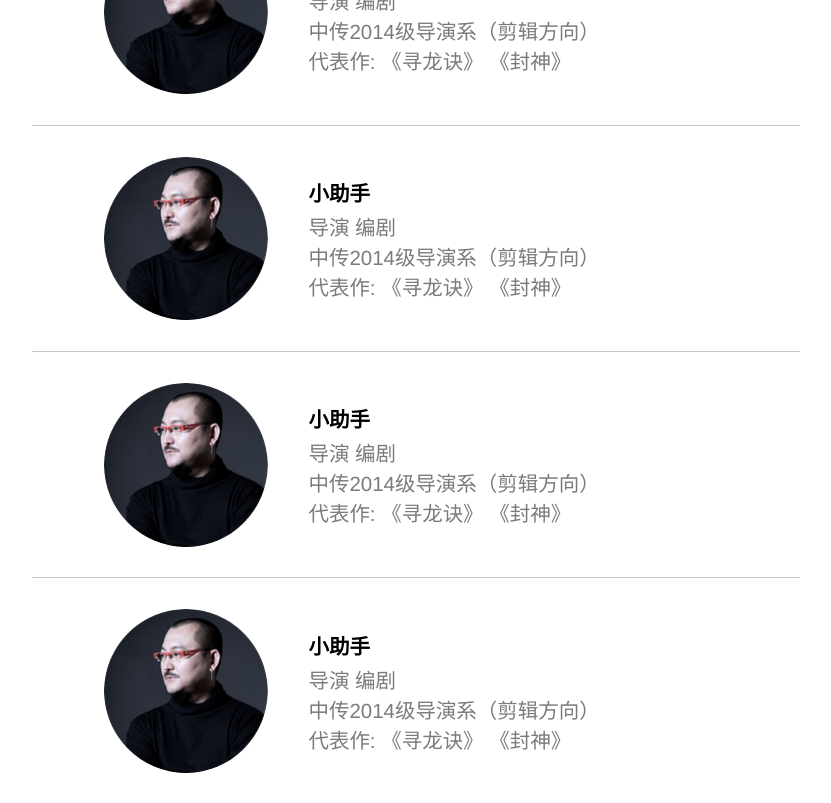
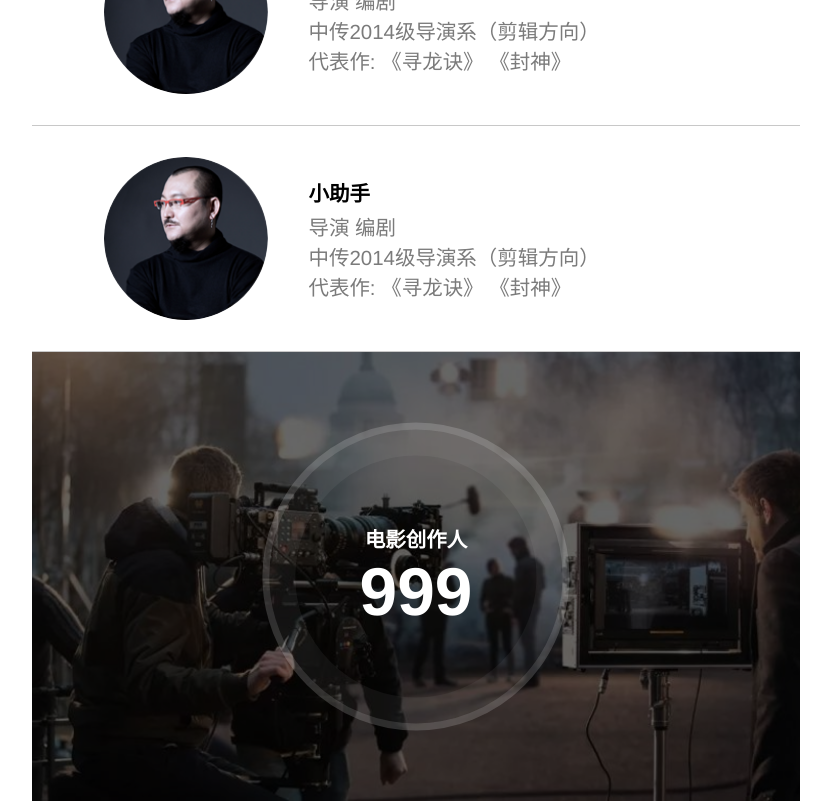
Before and after one commit to zjhch123/freelancer, a Vue app: page / in a window 1280 px wide. Shown: the part 940-1743 px from the top of the page, without its empty margins (224-1055 px from the left). Built offline with nearby package versions, Linux system fonts and the light colour scheme.

Commit message:
fix: bugs and styles

```diff
--- /dev/null
+++ b/src/components/BlockRouter.vue
@@ -0,0 +1,23 @@
+<template>
+  <router-link :to="to" class="u-block-link" :class="className">
+    <slot></slot>
+  </router-link>
+</template>
+<script>
+export default {
+  props: {
+    to: {
+      type: String,
+      required: true
+    },
+    className: {
+      type: String
+    }
+  }
+}
+</script>
+<style lang="scss" scoped>
+.u-block-link {
+  display: block;
+}
+</style>
--- a/src/components/NavBar.vue
+++ b/src/components/NavBar.vue
@@ -4,14 +4,14 @@
       <img src="../assets/nav-home.png" class="icon">
       <p class="text">首页</p>
     </router-link>
-    <router-link class="u-item u-creator" to="/creator">
+    <router-link class="u-item u-creator" to="/search?type=default">
       <img src="../assets/nav-creator.png" class="icon">
       <p class="text">创作人</p>
     </router-link>
-    <router-link class="u-item u-story" to="/story">
+    <a class="u-item u-story" href="https://mp.weixin.qq.com/mp/profile_ext?action=home&__biz=MzUzOTkyMDM1Ng==#wechat_redirect">
       <img src="../assets/nav-story.png" class="icon">
       <p class="text">故事</p>
-    </router-link>
+    </a>
     <router-link class="u-item u-me" to="/me">
       <img src="../assets/nav-me.png" class="icon">
       <p class="text">我的</p>
--- a/src/components/SearchBar.vue
+++ b/src/components/SearchBar.vue
@@ -14,6 +14,9 @@ export default {
   data: () => ({
     inputValue: ''
   }),
+  created() {
+    this.inputValue = this.defaultValue
+  },
   methods: {
     handleClick() {
       this.onClick()
@@ -30,6 +33,9 @@ export default {
     }
   },
   props: {
+    defaultValue: {
+      type: String
+    },
     onClick: {
       type: Function,
       default: () => {
@@ -72,7 +78,7 @@ export default {
     line-height: .5rem;
     text-align: center;
     background-color: #a8c6da;
-    color: black;
+    color: white;
   }
 }
 </style>
--- a/src/main.js
+++ b/src/main.js
@@ -4,6 +4,10 @@ import router from './router'
 
 Vue.config.productionTip = false
 
+router.afterEach(() => {
+  window.scrollTo(0, 0)
+})
+
 new Vue({
   router,
   render: h => h(App)
--- a/src/router.js
+++ b/src/router.js
@@ -4,6 +4,8 @@ import Home from './views/Home.vue'
 import Search from './views/Search.vue'
 import Edit from './views/Edit.vue'
 import Message from './views/Message.vue'
+import User from './views/User.vue'
+import User_Index from './views/User/Index.vue'
 import Me from './views/Me.vue'
 import Me_Index from './views/Me/Index.vue'
 import Me_Profile from './views/Me/Profile.vue'
@@ -30,6 +32,18 @@ export default new Router({
       component: Edit
     },
     {
+      path: '/user/:id',
+      name: 'user',
+      component: User,
+      children: [
+        {
+          path: '',
+          name: 'user_index',
+          component: User_Index
+        }
+      ]
+    },
+    {
       path: '/message',
       name: 'message',
       component: Message
--- a/src/views/Home.vue
+++ b/src/views/Home.vue
@@ -10,24 +10,32 @@
           <p class="u-sub">-中传电影创作人平台-</p>
         </div>
         <div class="u-search">
-          <SearchBar
-            :readonly="true"
-            :onClick="this.searchBarClick" />
+            <SearchBar
+              :onSearch="this.search" />
         </div>
       </Banner>
     </div>
     <main class="m-list">
       <SubTitle>优秀推荐</SubTitle>
       <div class="u-person" v-for="(tempPerson, index) in tempPersons" :key="index">
-        <SimpleInfo
-          :person="tempPerson"/>
+        <BlockRouter :to="`/user/${tempPerson.id}`">
+          <SimpleInfo
+            :person="tempPerson"/>
+        </BlockRouter>
       </div>
     </main>
     <div class="m-banner">
       <Banner
         :width="7.5"
         :height="4.38"
-        :imagePath="require('../assets/home-banner2.png')" />
+        :imagePath="require('../assets/home-banner2.png')">
+        <div class="m-status">
+          <div class="u-status">
+            <p class="tlt">电影创作人</p>
+            <p class="num">999</p>
+          </div>
+        </div>
+      </Banner>
     </div>
   </div>
 </template>
@@ -37,35 +45,29 @@ import Banner from '@/components/Banner.vue'
 import SearchBar from '@/components/SearchBar.vue'
 import SimpleInfo from '@/components/SimpleInfo.vue'
 import SubTitle from '@/components/SubTitle.vue'
+import BlockRouter from '@/components/BlockRouter.vue'
 export default {
   name: 'home',
   data() {
     return {
       tempPersons: [{
+        id: 123,
         header: require('../assets/demo_person.png'),
         name: '小助手',
         jobs: ['导演', '编剧'],
         desc: '中传2014级导演系（剪辑方向）',
         samples: ['《寻龙诀》', '《封神》']
-      },{
+      },
+      {
+        id: 123,
         header: require('../assets/demo_person.png'),
         name: '小助手',
         jobs: ['导演', '编剧'],
         desc: '中传2014级导演系（剪辑方向）',
         samples: ['《寻龙诀》', '《封神》']
-      },{
-        header: require('../assets/demo_person.png'),
-        name: '小助手',
-        jobs: ['导演', '编剧'],
-        desc: '中传2014级导演系（剪辑方向）',
-        samples: ['《寻龙诀》', '《封神》']
-      },{
-        header: require('../assets/demo_person.png'),
-        name: '小助手',
-        jobs: ['导演', '编剧'],
-        desc: '中传2014级导演系（剪辑方向）',
-        samples: ['《寻龙诀》', '《封神》']
-      },{
+      },
+      {
+        id: 123,
         header: require('../assets/demo_person.png'),
         name: '小助手',
         jobs: ['导演', '编剧'],
@@ -75,11 +77,11 @@ export default {
     }
   },
   components: {
-    Banner, SearchBar, SimpleInfo, SubTitle
+    Banner, SearchBar, SimpleInfo, SubTitle, BlockRouter
   },
   methods: {
-    searchBarClick() {
-      this.$router.push({ name: 'search' })
+    search(val) {
+      this.$router.push({ name: 'search', query: { q: val } })
     },
   }
 }
@@ -117,9 +119,55 @@ export default {
       font-weight: bolder;
       border-bottom: 1px solid #c8c8c8;
     }
+    .u-user-link {
+      display: block;
+    }
     .u-person {
       border-bottom: 1px solid #c8c8c8;
     }
   }
+  .m-status {
+    position: absolute;
+    left: 0;
+    top: 0;
+    right: 0;
+    bottom: 0;
+    background: rgba(0,0,0,.6);
+    .u-status {
+      position: absolute;
+      left: 50%;
+      top: 50%;
+      transform: translate(-50%, -50%);
+      width: 3rem;
+      height: 3rem;
+      display: block;
+      border-radius: 50%;
+      border: .07rem solid rgba(255, 255, 255, .17);
+      color: white;
+      display: flex;
+      flex-direction: column;
+      align-items: center;
+      justify-content: center;
+      box-sizing: border-box;
+      &:before {
+        position: absolute;
+        left: 0;
+        right: 0;
+        top: 0;
+        bottom: 0;
+        border-radius: 50%;
+        border: .26rem solid rgba(255, 255, 255, .05);
+        content: '';
+      }
+      .tlt {
+        font-size: .2rem;
+        font-weight: bolder;
+      }
+      .num {
+        font-size: .66rem;
+        font-weight: bolder;
+      }
+    }
+  }
 }
 </style>
--- a/src/views/Search.vue
+++ b/src/views/Search.vue
@@ -1,13 +1,15 @@
 <template>
   <div class="g-search">
     <div class="m-searchBar">
-      <SearchBar />
+      <SearchBar :defaultValue="this.inputValue"/>
     </div>
     <main class="m-list">
       <SubTitle>中传电影创作人平台</SubTitle>
       <div class="u-person" v-for="(tempPerson, index) in tempPersons" :key="index">
-        <SimpleInfo
-          :person="tempPerson"/>
+        <BlockRouter :to="`/user/${tempPerson.id}`">
+          <SimpleInfo
+            :person="tempPerson"/>
+        </BlockRouter>
       </div>
     </main>
   </div>
@@ -16,34 +18,41 @@
 import SearchBar from '@/components/SearchBar'
 import SimpleInfo from '@/components/SimpleInfo.vue'
 import SubTitle from '@/components/SubTitle.vue'
+import BlockRouter from '@/components/BlockRouter.vue'
 export default {
   data() {
     return {
+      inputValue: '',
       tempPersons: [{
+        id: 123,
         header: require('../assets/demo_person.png'),
         name: '小助手',
         jobs: ['导演', '编剧'],
         desc: '中传2014级导演系（剪辑方向）',
         samples: ['《寻龙诀》', '《封神》']
       },{
+        id: 123,
         header: require('../assets/demo_person.png'),
         name: '小助手',
         jobs: ['导演', '编剧'],
         desc: '中传2014级导演系（剪辑方向）',
         samples: ['《寻龙诀》', '《封神》']
       },{
+        id: 123,
         header: require('../assets/demo_person.png'),
         name: '小助手',
         jobs: ['导演', '编剧'],
         desc: '中传2014级导演系（剪辑方向）',
         samples: ['《寻龙诀》', '《封神》']
       },{
+        id: 123,
         header: require('../assets/demo_person.png'),
         name: '小助手',
         jobs: ['导演', '编剧'],
         desc: '中传2014级导演系（剪辑方向）',
         samples: ['《寻龙诀》', '《封神》']
       },{
+        id: 123,
         header: require('../assets/demo_person.png'),
         name: '小助手',
         jobs: ['导演', '编剧'],
@@ -52,8 +61,11 @@ export default {
       }]
     }
   },
+  created() {
+    this.inputValue = this.$route.query.q || ''
+  },
   components: {
-    SearchBar, SimpleInfo, SubTitle
+    SearchBar, SimpleInfo, SubTitle, BlockRouter
   }
 }
 </script>
--- /dev/null
+++ b/src/views/User.vue
@@ -0,0 +1,84 @@
+<template>
+  <div class="g-user">
+    <Banner
+      :imagePath="require('../assets/demo_person2.png')"
+      :width="7.5"
+      :height="5.32">
+      <div class="m-user">
+        <UserHeader :src="person.header" :width="1.6"/>
+        <div class="u-info">
+          <p class="name f-text-overflow">{{person.name}}</p>
+          <p class="job f-text-overflow" v-if="hasJob">
+            {{person.jobs.join(' ')}}
+          </p>
+          <p class="desc f-text-overflow" v-if="hasDesc">
+            {{person.desc}}
+          </p>
+          <p class="sample f-text-overflow" v-if="hasSample">
+            代表作: {{person.samples.join(' ')}}
+          </p>
+        </div>
+      </div>
+    </Banner>
+    <main>
+      <router-view></router-view>
+    </main>
+  </div>
+</template>
+<script>
+import Banner from '@/components/Banner'
+import UserHeader from '@/components/UserHeader'
+export default {
+  data() {
+    return {
+      person: {
+        header: require('../assets/demo_person.png'),
+        name: '小助手',
+        jobs: ['导演', '编剧'],
+        desc: '中传2014级导演系（剪辑方向）',
+        samples: ['《寻龙诀》', '《封神》']
+      }
+    }
+  },
+  computed: {
+    hasJob() {
+      return this.person.jobs !== null && this.person.jobs.length !== 0
+    },
+    hasDesc() {
+      return this.person.desc !== null && this.person.desc.trim() !== ''
+    },
+    hasSample() {
+      return this.person.samples !== null && this.person.samples.length !== 0
+    }
+  },
+  components: {
+    Banner, UserHeader
+  }
+}
+</script>
+<style lang="scss" scoped>
+.m-user {
+  height: 100%;
+  width: 100%;
+  display: flex;
+  align-items: center;
+  justify-content: center;
+  flex-direction: column;
+  color: white;
+  .name {
+    font-size: .2rem;
+    font-weight: bolder;
+    line-height: 3;
+  }
+  .job, .desc, .sample {
+    font-size: .2rem;
+    margin: .04rem 0;
+    font-weight: bold;
+  }
+  .f-text-overflow {
+    text-overflow: ellipsis;
+    overflow: hidden;
+    white-space: nowrap;
+  }
+}
+</style>
--- /dev/null
+++ b/src/views/User/Index.vue
@@ -0,0 +1,44 @@
+<template>
+  <div class="g-userIndex">
+    <SubTitle>&nbsp;</SubTitle>
+    <main>
+      <div class="m-info">
+        <SimpleRow name="常住城市：">北京 上海</SimpleRow>
+        <SimpleRow name="院校毕业：">中传2014级导演系（剪辑方向）</SimpleRow>
+        <SimpleRow name="主要职业：">导演 编剧</SimpleRow>
+        <SimpleRow name="从事职业：">导演 编剧 剪辑师 演员 策划 设计师</SimpleRow>
+      </div>
+      <div class="m-info">
+        <SimpleRow name="代表作品：">《寻龙诀》 《封神》</SimpleRow>
+        <SimpleRow name="主要作品：">2014年《寻龙诀》导演<br>2020年《封神》导演</SimpleRow>
+      </div>
+    </main>
+  </div>
+</template>
+<script>
+import SubTitle from '@/components/SubTitle'
+import SimpleRow from '@/components/SimpleRow'
+export default {
+  data() {
+    return {
+      person: {
+        header: require('../../assets/demo_person.png'),
+        name: '小助手',
+        jobs: ['导演', '编剧'],
+        desc: '中传2014级导演系（剪辑方向）',
+        samples: ['《寻龙诀》', '《封神》']
+      }
+    }
+  },
+  components: {
+    SimpleRow, SubTitle
+  }
+}
+</script>
+<style lang="scss" scoped>
+.m-info {
+  margin: auto;
+  padding: .45rem .5rem;
+  border-bottom: 1px solid #c8c8c8;
+}
+</style>
```
